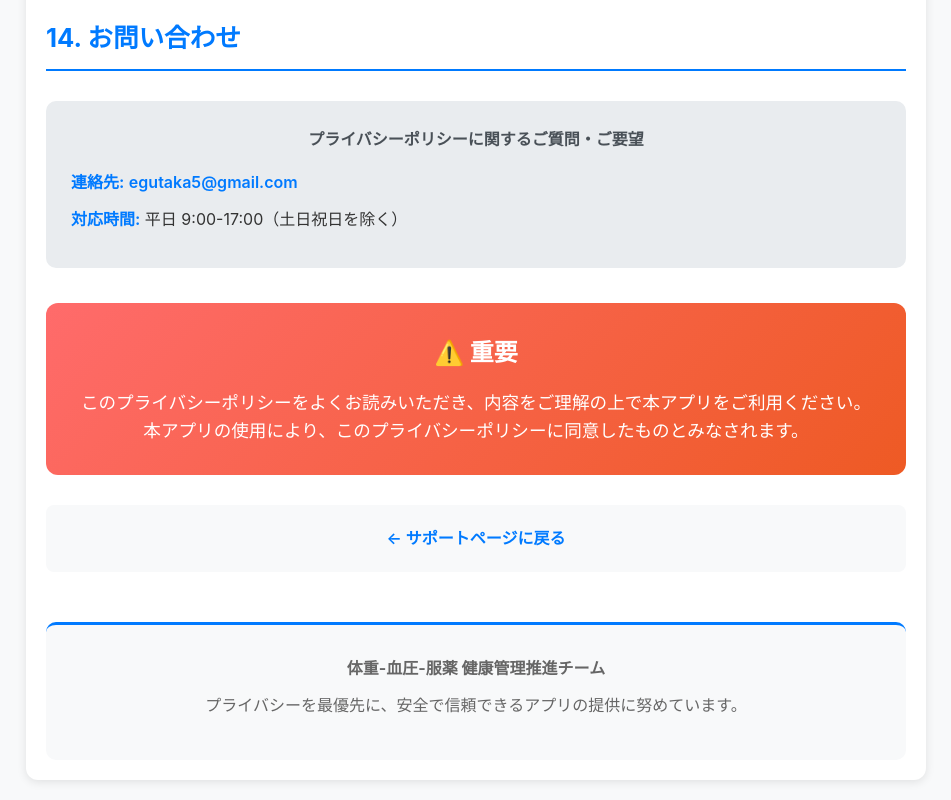
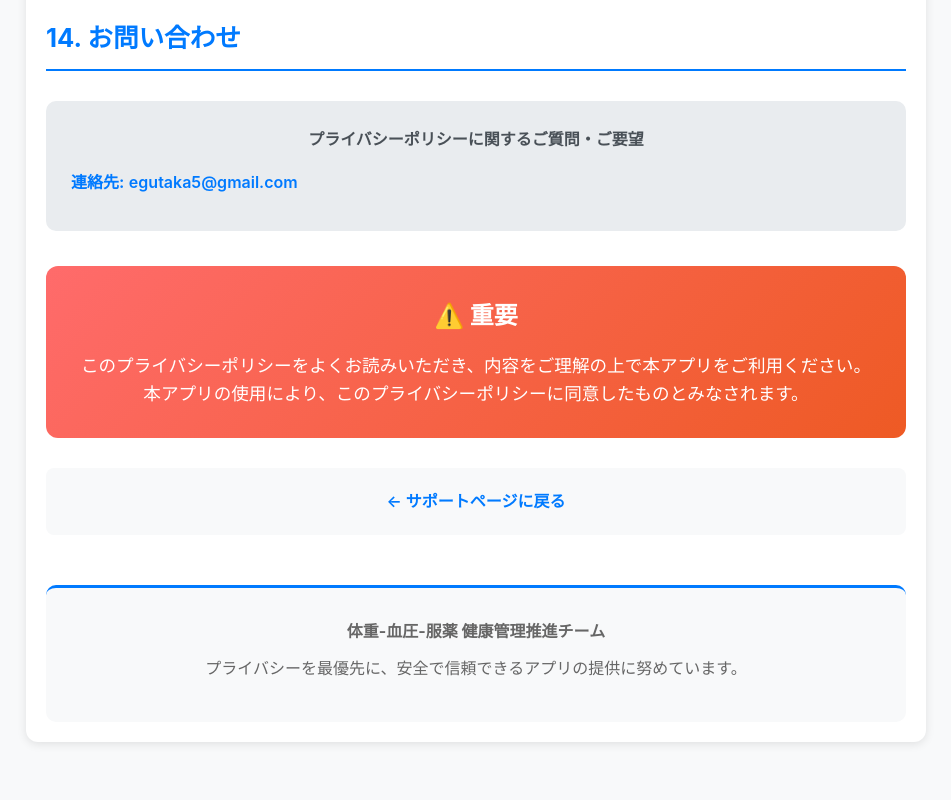
Before and after one commit to egutaka5/app-support, a plain HTML site: page privacy-policy.html in a window 1280 px wide. Shown: the part 5795-6595 px from the top of the page, without its empty margins (164-1115 px from the left). After the commit the page ends 6557 px from the top, so only its background shows below. Drawn offline with Linux system fonts and the light colour scheme.

Commit message:
Update privacy-policy.html

```diff
--- a/privacy-policy.html
+++ b/privacy-policy.html
@@ -579,7 +579,6 @@
             <div class="contact-info">
                 <h4>プライバシーポリシーに関するご質問・ご要望</h4>
                 <p><strong>連絡先:</strong> <a href="mailto:egutaka5@gmail.com" class="email-link">egutaka5@gmail.com</a></p>
-                <p><strong>対応時間:</strong> 平日 9:00-17:00（土日祝日を除く）</p>
             </div>
         </div>
 
```
